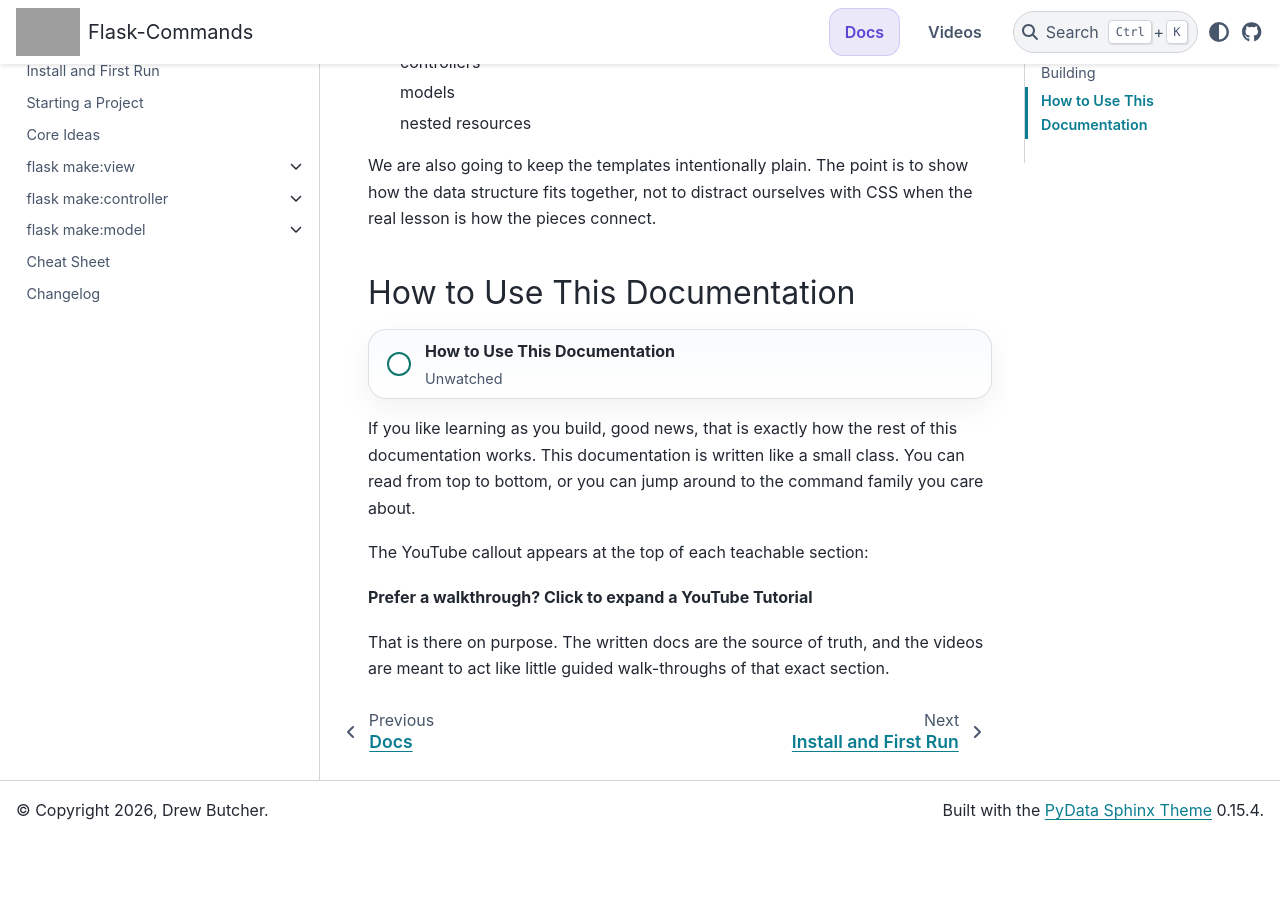
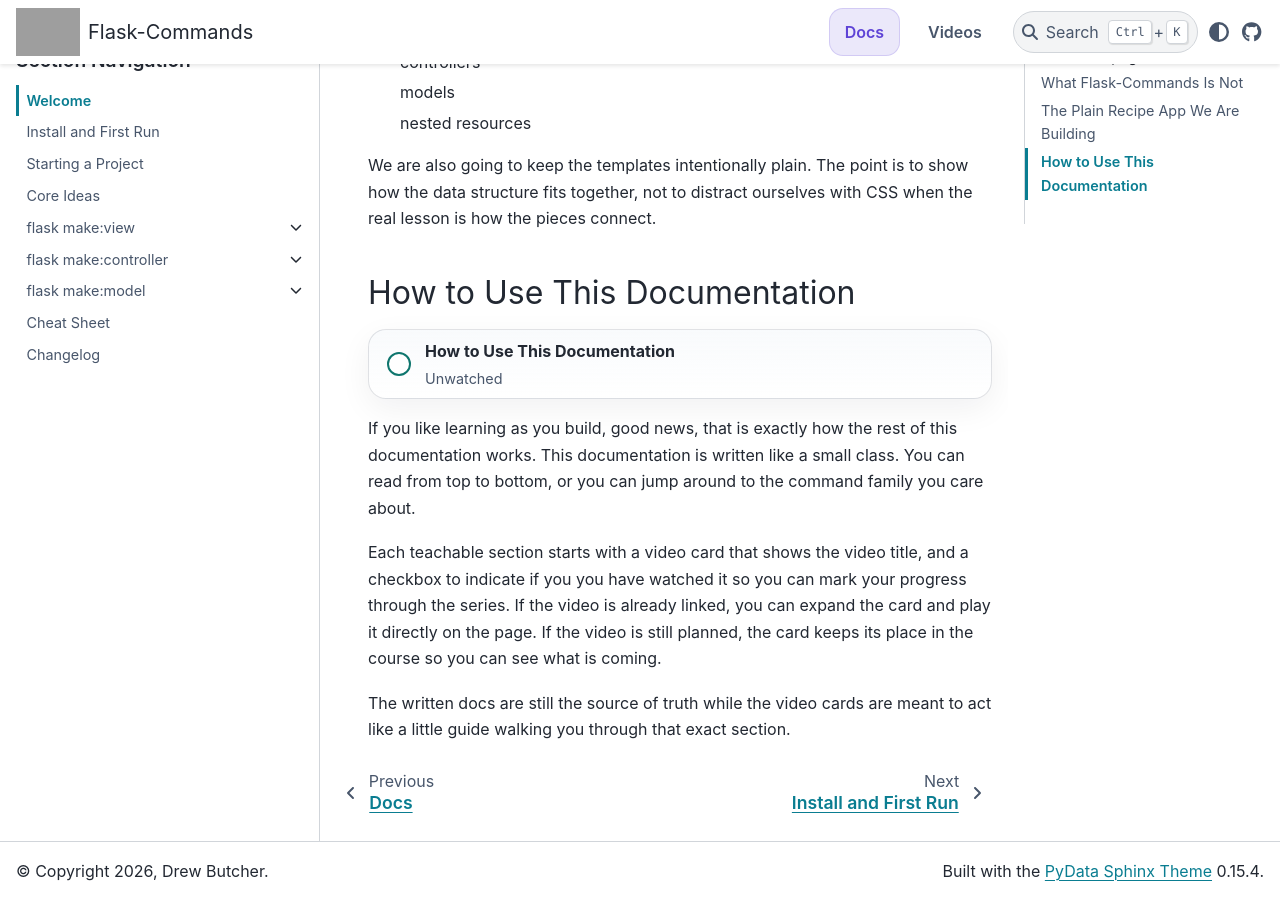
Before and after one commit to VoyagerX21/flask-commands, a Sphinx documentation site: the page built from docs/source/welcome.rst, in a window 1280 px wide and 900 px high, scrolled down 1455 px. Built offline with Sphinx 7.4.7 and the PyData theme 0.15.4, drawn with Linux system fonts in a browser that asks for light colours; before the commit the page ends 2294 px from its top, so only the background shows below that; grey boxes are pictures that could not be loaded.

Commit message:
chore(docs): wire tutorial videos and refresh dev install
- Add YouTube video IDs for the introductory documentation sections
- Update the welcome page to describe the new video card and progress behavior
- Force editable pipx installs in the local run script

```diff
--- a/docs/source/welcome.rst
+++ b/docs/source/welcome.rst
@@ -67,9 +67,11 @@
 You can read from top to bottom, or you can jump around to the command
 family you care about.
 
-The YouTube callout appears at the top of each teachable section:
+Each teachable section starts with a video card that shows the video title,
+and a checkbox to indicate if you you have watched it so you can mark your
+progress through the series. If the video is already linked, you can expand
+the card and play it directly on the page. If the video is still planned, the
+card keeps its place in the course so you can see what is coming.
 
-**Prefer a walkthrough? Click to expand a YouTube Tutorial**
-
-That is there on purpose. The written docs are the source of truth, and the
-videos are meant to act like little guided walk-throughs of that exact section.
+The written docs are still the source of truth while the video cards are
+meant to act like a little guide walking you through that exact section.
```
Also changed, not shown: docs/source/_data/video_catalog.json (+4 -4 lines), 1 other file.
